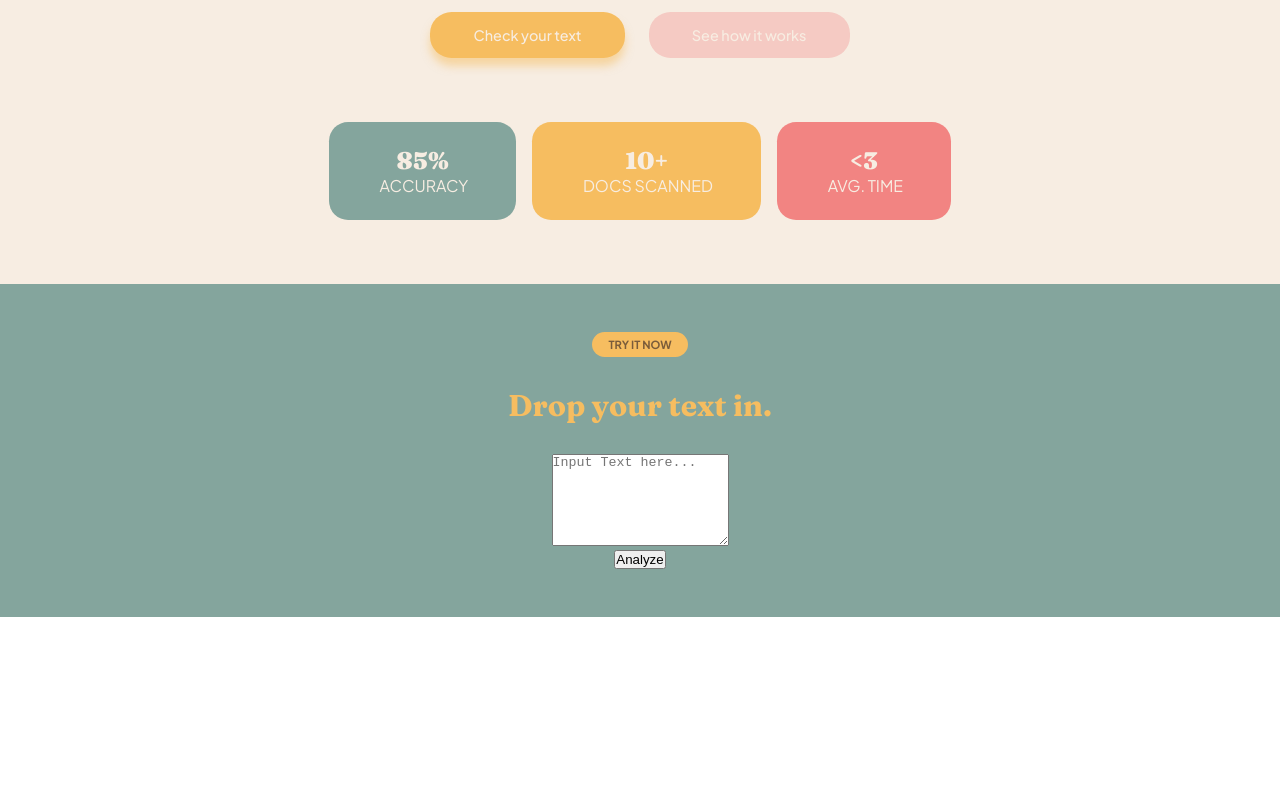
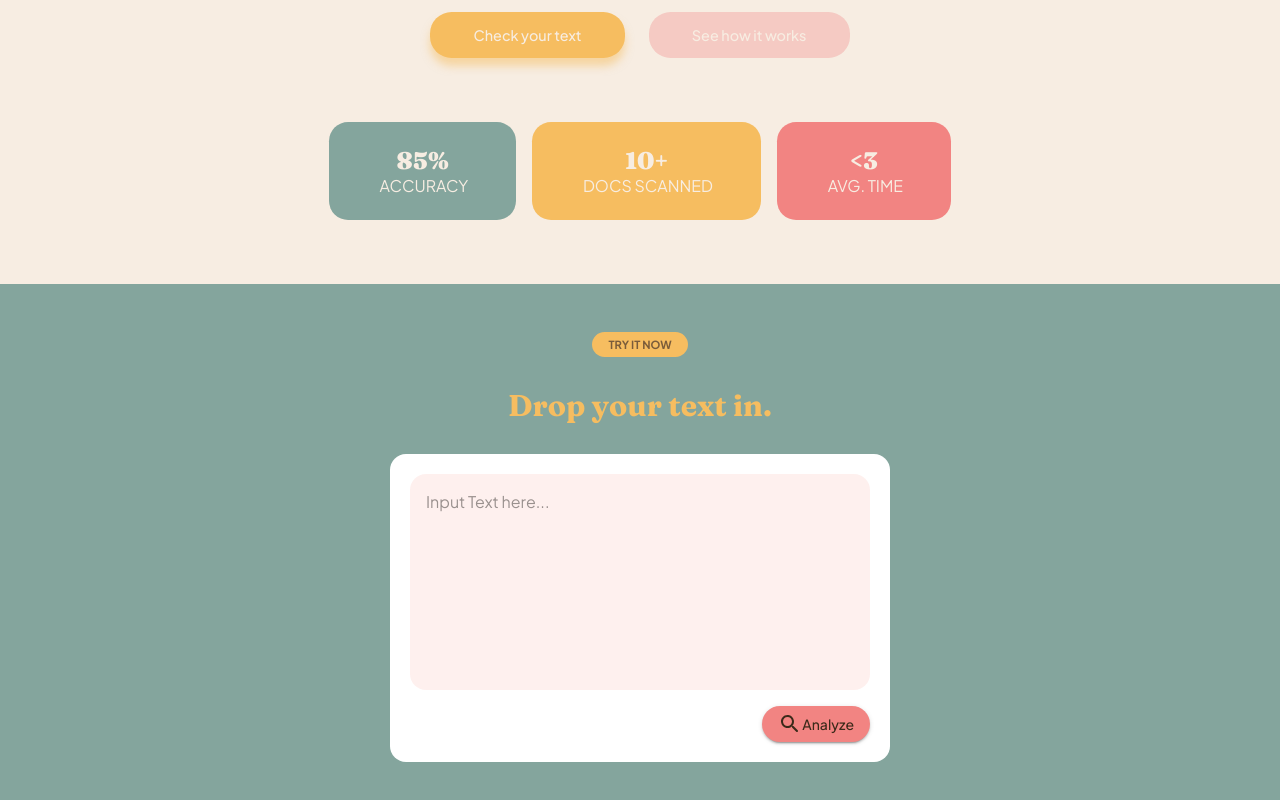
Before and after one commit to Shriyans007/COS30049---Computing-Technology, a React (Vite) app in the folder frontend/: page / in a window 1280 px wide. Shown: the part 428-1228 px from the top of the page. Before the commit the page ends 1045 px from the top, so only its background shows below. Built offline with nearby package versions, Linux system fonts and the light colour scheme.

Commit message:
Added some mui components, still need to finish the analysing section :3

```diff
--- a/frontend/package.json
+++ b/frontend/package.json
@@ -10,6 +10,10 @@
     "preview": "vite preview"
   },
   "dependencies": {
+    "@emotion/react": "^11.14.0",
+    "@emotion/styled": "^11.14.1",
+    "@mui/icons-material": "^9.5.0",
+    "@mui/material": "^9.5.0",
     "react": "^19.3.1",
     "react-dom": "^19.3.1",
     "react-error-boundary": "^6.1.6",
--- a/frontend/src/components/AI-Detection.jsx
+++ b/frontend/src/components/AI-Detection.jsx
@@ -1,4 +1,6 @@
 import { useState } from "react";
+import SearchIcon from "@mui/icons-material/SearchRounded"
+import { TextField, Button, CircularProgress, Alert, Box } from "@mui/material";
 
 export default function AIDetection() {
   const [text, setText] = useState("");
@@ -13,21 +15,48 @@ export default function AIDetection() {
       <div id="ai-detection">
         <h2>Drop your text in.</h2>
       </div>
+<Box sx={{
+    bgcolor: '#FFFF',
+    borderRadius: "1rem",
+    p: 2.5,
+    width: "100%",
+    maxWidth: 500,
 
+}} >
       {/* AI Detection Input */}
-      <form id="detection-input" onSubmit={handleSubmit}>
+      <Box component={"form"} id="detection-input" onSubmit={handleSubmit}>
         <div className="input-internal">
-          <textarea
+          <TextField
             id="text-input"
-            rows={6}
+            multiline
+            minRows={8}
+            fullWidth
+            variant="filled"
+            slotProps={{ input: { disableUnderline: true } }}
             placeholder="Input Text here..."
             value={text}
             onChange={(e) => setText(e.target.value)}
+            sx={{
+                "& .MuiFilledInput-root": {
+                bgcolor: "#fabeb43a",
+                borderRadius: "1rem",
+                overflow: "hidden",
+                p: 2,
+                fontSize: "1rem",
+                fontWeight: "normal",
+                color: "#110f0c",
+                }
+
+            }}
           />
         </div>
-        <button type="submit">Analyze</button>
-      </form>
+        <Box sx={{ display: "flex", justifyContent: "flex-end", gap: 2, mt: 2, }}>
 
+        <Button type="submit" variant="contained" color="error" sx={{textTransform: "none",}}>  <SearchIcon></SearchIcon>Analyze</Button>
+         </Box>
+
+      </Box>
+      </Box>
       {/* AI Detection Output */}
     </div>
   );
--- a/frontend/src/main.jsx
+++ b/frontend/src/main.jsx
@@ -2,16 +2,20 @@ import { StrictMode } from "react";
 import { createRoot } from "react-dom/client";
 import { BrowserRouter } from "react-router-dom";
 import { ErrorBoundary } from "react-error-boundary";
+import { ThemeProvider } from "@mui/material/styles";
 import App from "./App.jsx";
 import ErrorFallback from "./pages/ErrorFallback.jsx";
+import theme from "./theme.jsx";
 import "./styles.css";
 
 createRoot(document.getElementById("root")).render(
   <StrictMode>
     <BrowserRouter>
-      <ErrorBoundary FallbackComponent={ErrorFallback}>
-      <App />
-      </ErrorBoundary>
+      <ThemeProvider theme={theme}>
+        <ErrorBoundary FallbackComponent={ErrorFallback}>
+          <App />
+        </ErrorBoundary>
+      </ThemeProvider>
     </BrowserRouter>
   </StrictMode>
 );
--- a/frontend/src/styles.css
+++ b/frontend/src/styles.css
@@ -184,6 +184,10 @@ a, p, h5 {
 }
 
 /* Input */
+#detection-input {
+    width: 100%;
+    max-width: 500px ;
+}
 
 
 
--- /dev/null
+++ b/frontend/src/theme.jsx
@@ -0,0 +1,20 @@
+import { createTheme } from "@mui/material/styles";
+
+const theme = createTheme({
+  palette: {
+    primary: { main: "#F6BD60", contrastText: "#3B2A1A" },
+    secondary: { main: "#84A59D", contrastText: "#3B2A1A" },
+    error: { main: "#F28482", contrastText: "#3B2A1A" },
+    text: { primary: "#3B2A1A", secondary: "#F7EDE2" },
+    background: { default: "#F7EDE2", paper: "#FFFFFF" },
+  },
+  typography: {
+    fontFamily: "'Plus Jakarta Sans', sans-serif",
+    h1: { fontFamily: "'Fraunces', serif", fontWeight: 900 },
+    h2: { fontFamily: "'Fraunces', serif", fontWeight: 900 },
+    h3: { fontFamily: "'Fraunces', serif", fontWeight: 900 },
+  },
+  shape: { borderRadius: 24 },
+});
+
+export default theme;
```
Also changed, not shown: 2 other files (tests, documents, lock files or other folders).
